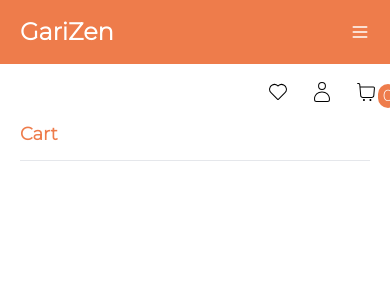
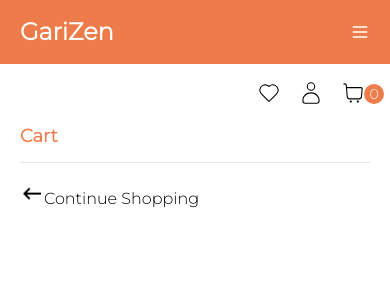
Before and after one commit to JosephMumo/Dealership, a React (Vite) app in the folder gariZen/: page /spares in a window 390 px wide. Both pictures are taken after a click on the icon 366 px from the left and 92 px from the top of the page. Shown: the top 300 px of the page. Built offline with nearby package versions, Linux system fonts and the light colour scheme; data requests are answered from the project's data file.

Commit message:
feat: cart functionality implementation

```diff
--- a/gariZen/src/components/Cart.jsx
+++ b/gariZen/src/components/Cart.jsx
@@ -1,7 +1,8 @@
 import React from 'react'
+import { MdOutlineKeyboardBackspace } from "react-icons/md";
 
 const Cart = (props) => {
-    const { cart } = props
+    const { cart, setShowCart } = props
   return (
     <div className='min-h-screen py-2 px-5 space-y-3'>
         <h1 className='font-bold text-primary text-lg'>Cart</h1>
@@ -9,7 +10,7 @@ const Cart = (props) => {
         <div className='w-full grid place-items-center space-y-2'>
             {cart.map(item => {
                 return(
-                    <div className='border border-gray-200 h-42 w-[90%] md:w-[85%] lg:w-[75%] xl:w-[50%] flex'>
+                    <div key={item.id} className='border border-gray-200 h-42 w-[90%] md:w-[85%] lg:w-[75%] xl:w-[50%] flex'>
                         <div className=' w-1/4'>
                             <img className='object-scale-down w-32' src={item.imgUrl} alt='cart' />
                         </div>
@@ -18,6 +19,10 @@ const Cart = (props) => {
                 )
             })}
         </div>
+        <section className='flex items-center cursor-pointer' onClick={() => setShowCart(true)} >
+            <MdOutlineKeyboardBackspace size={24} color='black' className='animate-bounce' />
+            <p>Continue Shopping</p>
+        </section>
     </div>
   )
 }
--- a/gariZen/src/components/ShopNav.jsx
+++ b/gariZen/src/components/ShopNav.jsx
@@ -4,13 +4,13 @@ import { CiHeart, CiUser, CiShoppingCart } from "react-icons/ci";
 const ShopNav = (props) => {
   const {showCart, setShowCart, cart} = props
   return (
-    <div className='w-full flex justify-end py-2 px-3 md:px-10 space-x-5'>
-        <CiHeart size={24} className='hover:translate-y-1 cursor-pointer' />
-        <CiUser size={24} className='hover:translate-y-1 cursor-pointer' />
+    <div className='w-full flex justify-end py-2 px-6 md:px-10 space-x-4 md:space-x-5'>
+        <CiHeart size={26} className='hover:translate-y-1 cursor-pointer' />
+        <CiUser size={26} className='hover:translate-y-1 cursor-pointer' />
         <div  className='hover:translate-y-1 cursor-pointer relative'>
-          <CiShoppingCart onClick={() => setShowCart(!showCart)} size={24} />
+          <CiShoppingCart onClick={() => setShowCart(!showCart)} size={26} />
           { cart &&
-            <span className='bg-primary text-white absolute top-1 left-6 rounded-full w-5 grid place-items-center'>{cart.length}</span>
+            <span className='bg-primary text-white absolute top-1 left-6 text-sm rounded-full w-5 grid place-items-center'>{cart.length}</span>
           }
 
         </div>
--- a/gariZen/src/pages/Spares.jsx
+++ b/gariZen/src/pages/Spares.jsx
@@ -27,6 +27,7 @@ function Spares() {
         :
         <Cart
           cart={cart}
+          setShowCart={setShowCart}
         />
       }
       <Footer />
```
